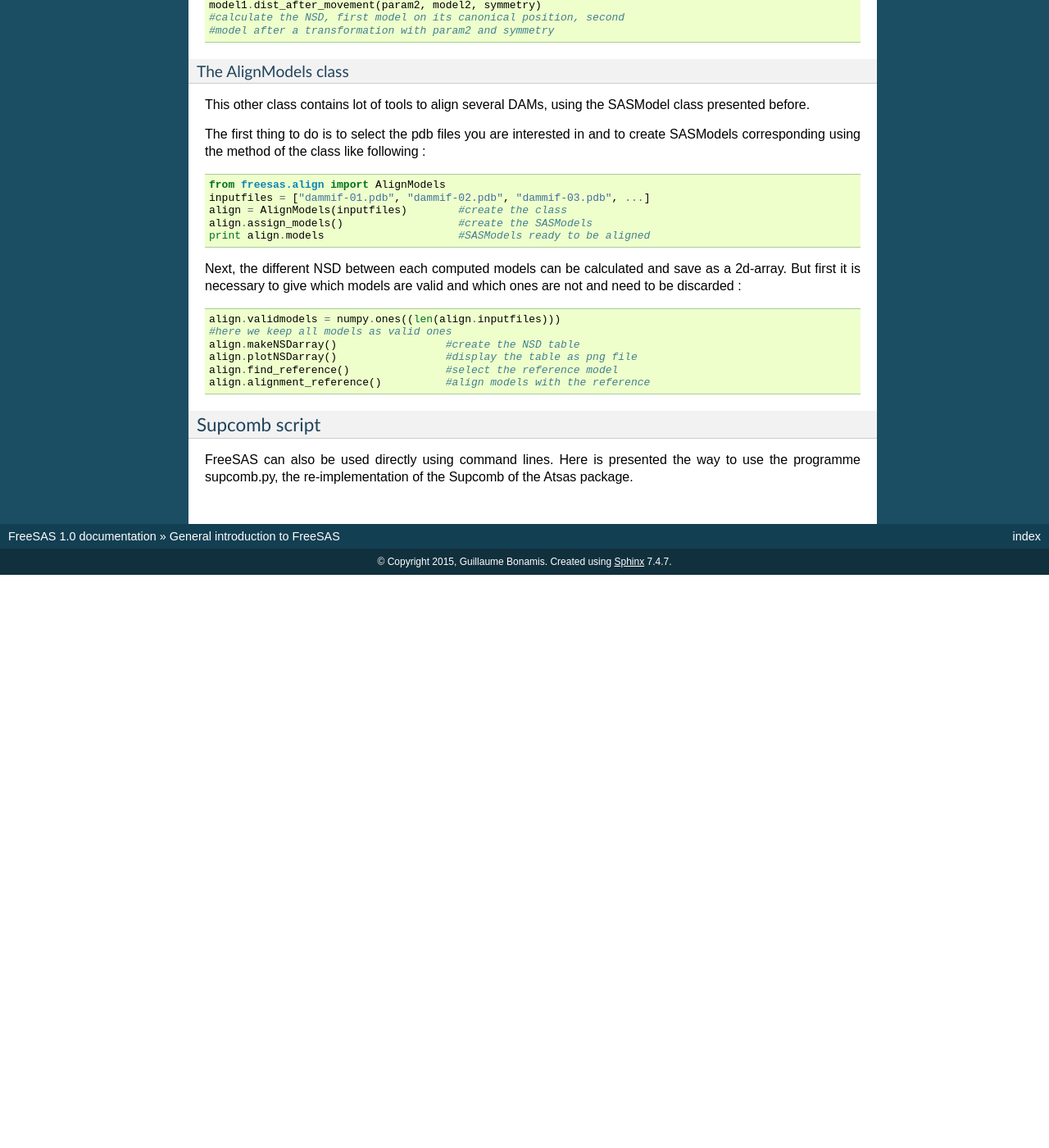
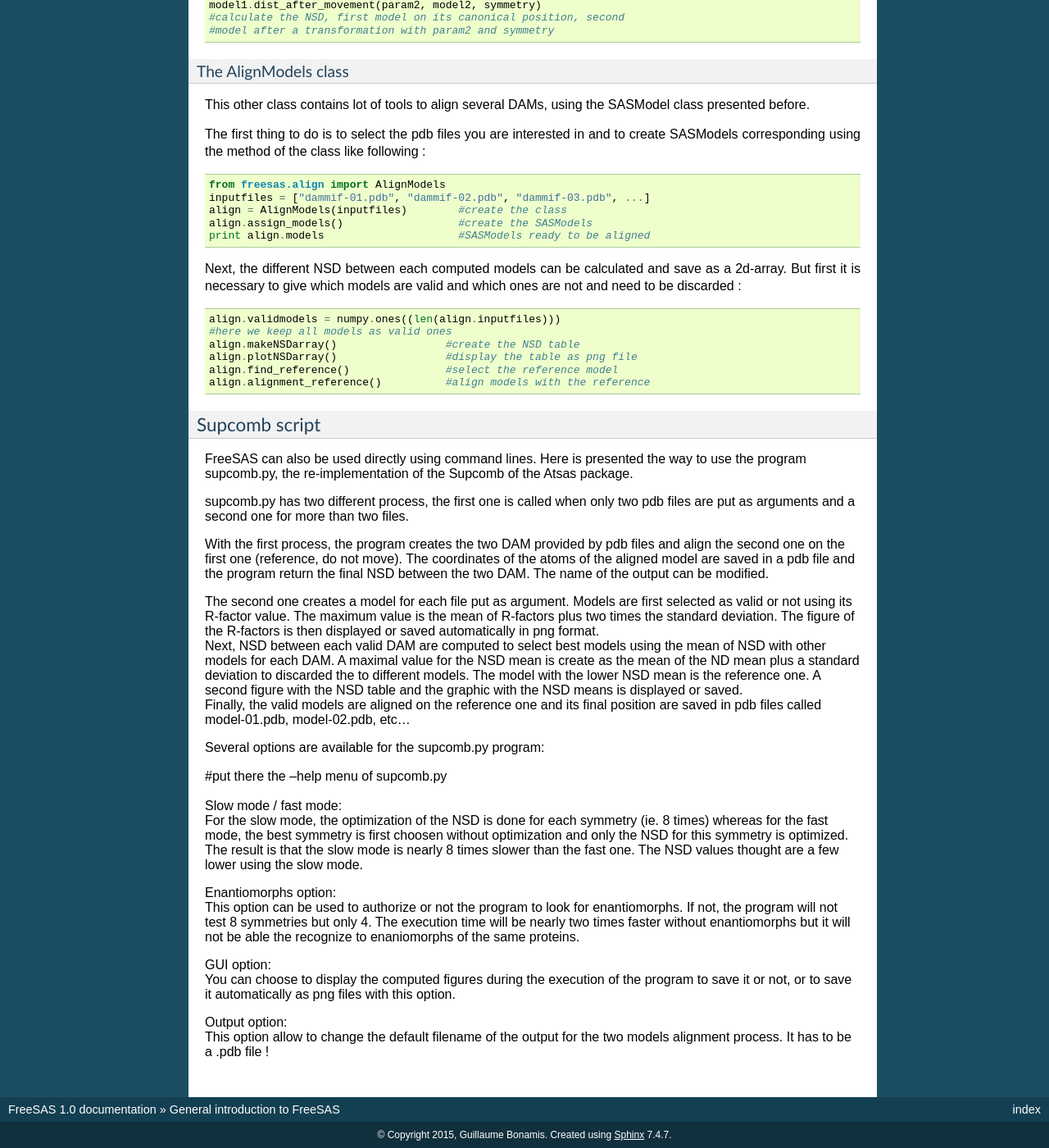
Before and after one commit to silx-kit/freesas, a Sphinx documentation site: the page built from doc/source/FreeSAS.rst, in a window 1280 px wide and 1400 px high, scrolled down 1468 px. Shown: the whole window at 82% size. Built offline with Sphinx 7.4.7, drawn with Linux system fonts in a browser that asks for light colours; formulas are drawn with MathJax 3; before the commit the page ends 2169 px from its top, so only the background shows below that.

Commit message:
Continuation of the freesas documentation

```diff
--- a/doc/source/FreeSAS.rst
+++ b/doc/source/FreeSAS.rst
@@ -134,6 +134,59 @@ valid and which ones are not and need to be discarded :
 Supcomb script
 ..............
 
-FreeSAS can also be used directly using command lines. Here is presented
-the way to use the programme supcomb.py, the re-implementation of the
-Supcomb of the Atsas package.
+| FreeSAS can also be used directly using command lines. Here is
+  presented the way to use the program supcomb.py, the re-implementation
+  of the Supcomb of the Atsas package.
+
+| supcomb.py has two different process, the first one is called when only
+  two pdb files are put as arguments and a second one for more than two
+  files.
+
+| With the first process, the program creates the two DAM provided by pdb
+  files and align the second one on the first one (reference, do not move).
+  The coordinates of the atoms of the aligned model are saved in a pdb file
+  and the program return the final NSD between the two DAM. The name of the
+  output can be modified.
+
+| The second one creates a model for each file put as argument. Models are
+  first selected as valid or not using its R-factor value. The maximum
+  value is the mean of R-factors plus two times the standard deviation.
+  The figure of the R-factors is then displayed or saved automatically in
+  png format.
+| Next, NSD between each valid DAM are computed to select best models
+  using the mean of NSD with other models for each DAM. A maximal value
+  for the NSD mean is create as the mean of the ND mean plus a standard
+  deviation to discarded the to different models. The model with the lower
+  NSD mean is the reference one. A second figure with the NSD table and the
+  graphic with the NSD means is displayed or saved.
+| Finally, the valid models are aligned on the reference one and its final
+  position are saved in pdb files called model-01.pdb, model-02.pdb, etc...
+
+
+| Several options are available for the supcomb.py program:
+
+#put there the --help menu of supcomb.py
+
+| Slow mode / fast mode:
+| For the slow mode, the optimization of the NSD is done for each symmetry
+  (ie. 8 times) whereas for the fast mode, the best symmetry is first
+  choosen without optimization and only the NSD for this symmetry is
+  optimized.
+  The result is that the slow mode is nearly 8 times slower than the fast
+  one. The NSD values thought are a few lower using the slow mode.
+
+| Enantiomorphs option:
+| This option can be used to authorize or not the program to look for
+  enantiomorphs. If not, the program will not test 8 symmetries but only 4.
+  The execution time will be nearly two times faster without enantiomorphs
+  but it will not be able the recognize to enaniomorphs of the same
+  proteins.
+
+| GUI option:
+| You can choose to display the computed figures during the execution of
+  the program to save it or not, or to save it automatically as png files
+  with this option.
+
+| Output option:
+| This option allow to change the default filename of the output for the
+  two models alignment process. It has to be a .pdb file !
```
